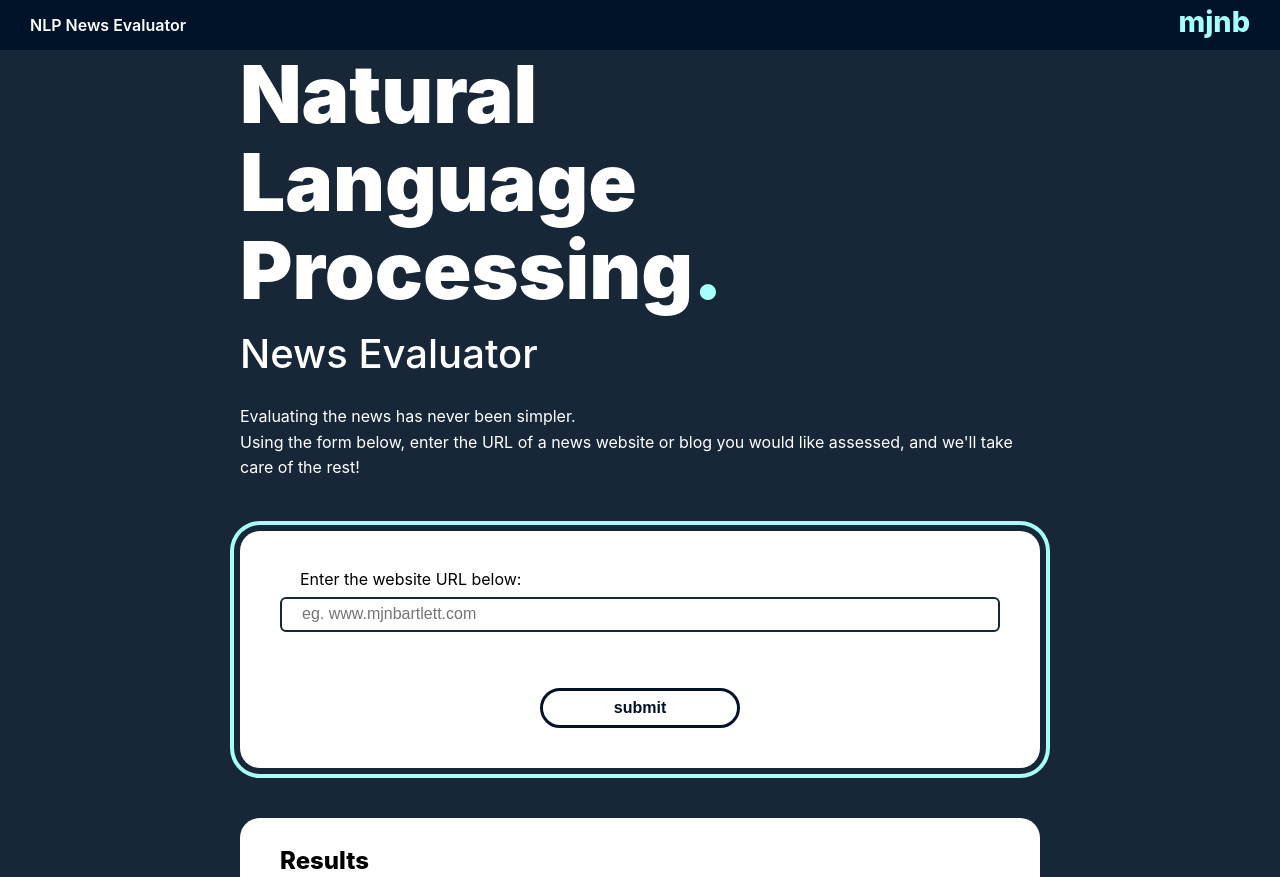
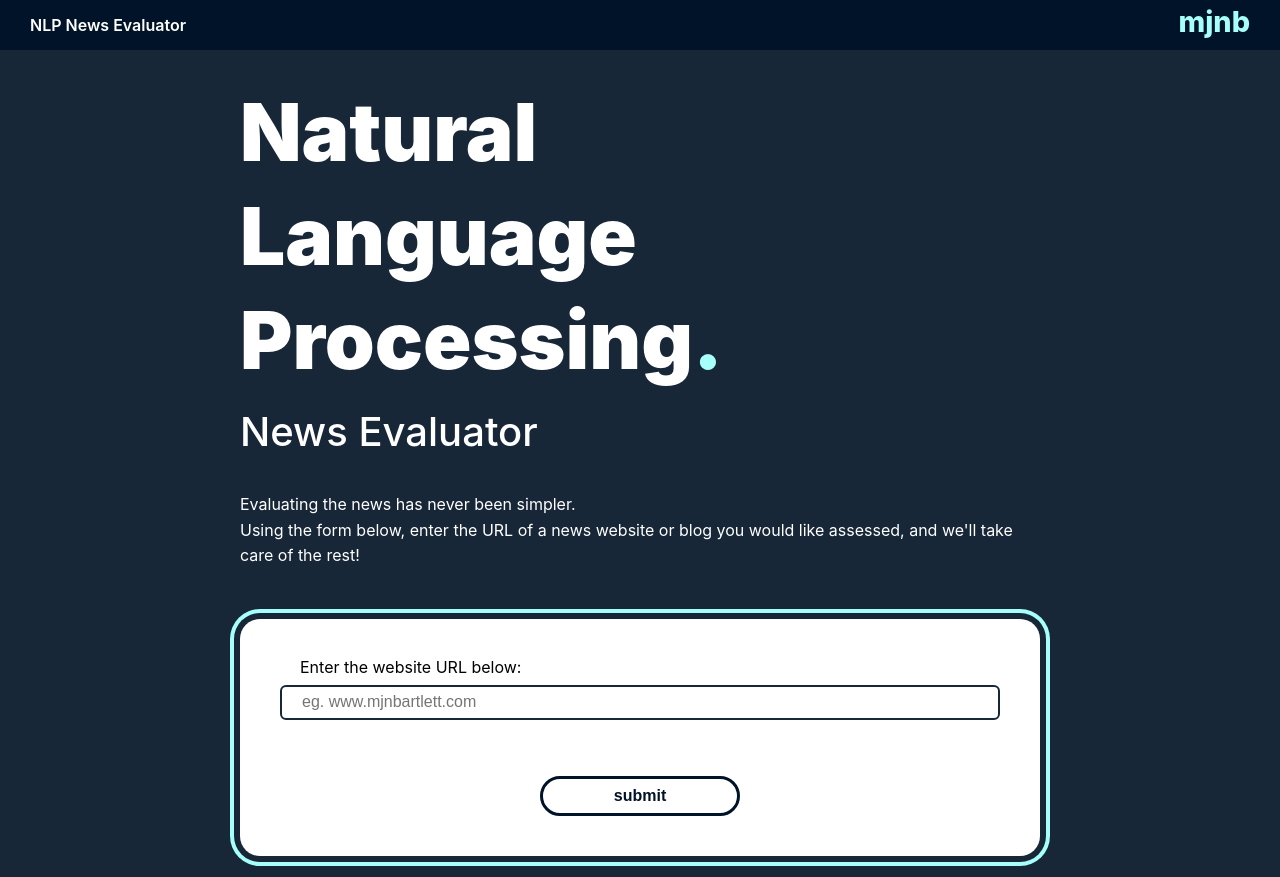
Before and after one commit to MJNBartlett/NLP-News-Evaluator, a website built with webpack: page src/client/views/index.html in a window 1280 px wide. Shown: the top 877 px of the page. Built offline with nearby package versions, Linux system fonts and the light colour scheme.

Commit message:
Minor style update.

```diff
--- a/src/client/styles/base.css
+++ b/src/client/styles/base.css
@@ -6,6 +6,8 @@ body {
   font-family: -apple-system, BlinkMacSystemFont, sans-serif;
   color: #fff;
   padding: 0 12px;
+  -webkit-font-smoothing: antialiased;
+  -moz-osx-font-smoothing: grayscale;
 }
 main {
   flex: 2;
@@ -17,7 +19,7 @@ section {
 h1{
   font-size: 5em;
   font-weight: 900;
-  line-height: 1.1em;
+  line-height: 1.3em;
 }
 h2{
   font-size: 2.5em;
@@ -27,10 +29,12 @@ h2{
 .theme-color{
   color: #A6FFFA;
 }
-.heading-container{}
+.heading-container{
+  margin-top: 80px;
+}
 .intro-text{
   font-size: 1em;
-  margin-top: 30px;
+  margin-top: 40px;
   line-height: 1.6em;
 }
 #results{
@@ -43,6 +47,7 @@ h2{
 }
 #results span{
   font-weight: 400;
+  color: #555;
 }
 #results--title{
   font-size: 1.5em;
```
